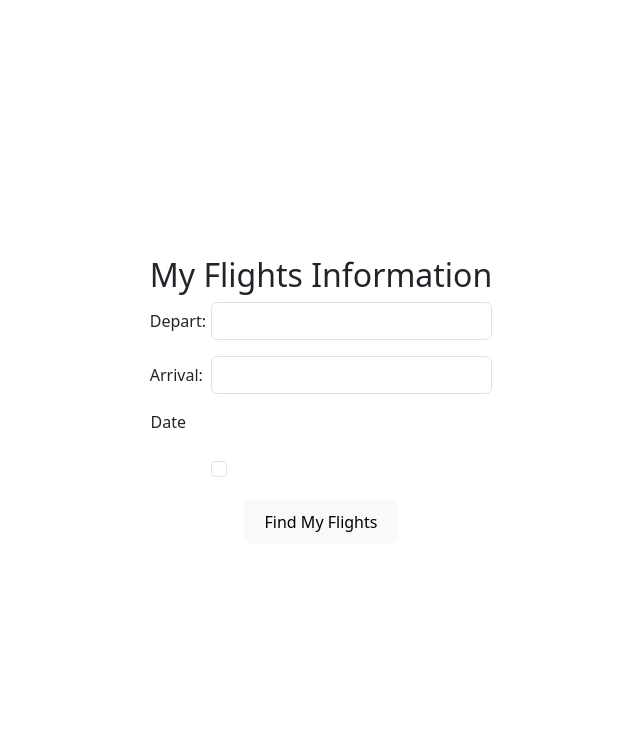
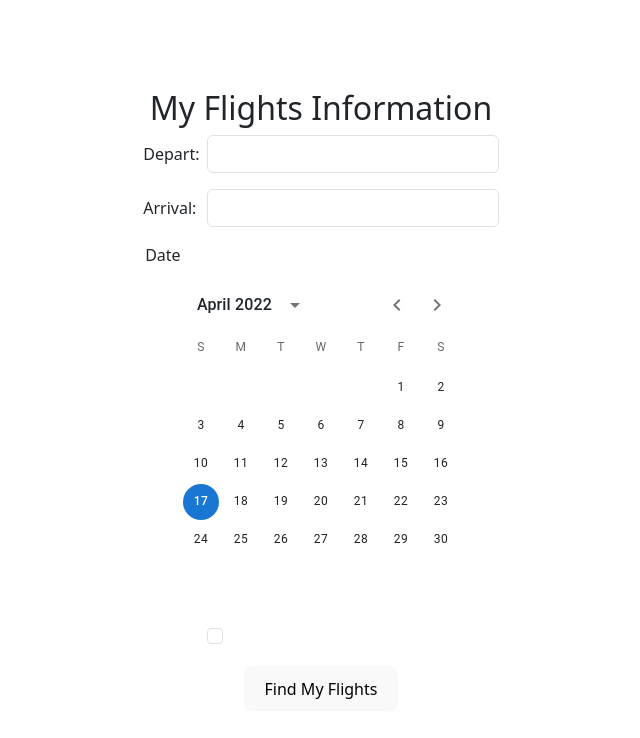
Before and after one commit to HiddenBrilliance/sheath-flight-ui, a React (Vite) app: page / in a window 1280 px wide. Shown: the top 738 px of the page, without its empty margins (319-959 px from the left). Built offline with nearby package versions, Linux system fonts and the light colour scheme.

Commit message:
added DateCalendar to form

```diff
--- a/src/Components/MyFlightInformation/MyFlightInformation.tsx
+++ b/src/Components/MyFlightInformation/MyFlightInformation.tsx
@@ -1,4 +1,9 @@
 import React, { FC, useState } from "react";
+import dayjs, { Dayjs } from "dayjs";
+import { DemoContainer, DemoItem } from "@mui/x-date-pickers/internals/demo";
+import { AdapterDayjs } from "@mui/x-date-pickers/AdapterDayjs";
+import { LocalizationProvider } from "@mui/x-date-pickers/LocalizationProvider";
+import { DateCalendar } from "@mui/x-date-pickers/DateCalendar";
 import { DatePicker } from "@mui/x-date-pickers/DatePicker";
 
 interface MyFlightInformationProps {}
@@ -11,6 +16,9 @@ const MyFlightInformation: FC<MyFlightInformationProps> = () => {
     arrival: "",
     date: "",
   });
+
+  const [value, setValue] = React.useState<Dayjs | null>(dayjs("2022-04-17"));
+  console.log("Calendar Value", value);
 
   // Function to handle changes in form inputs
   const handleInputChange = (e: React.ChangeEvent<HTMLInputElement>) => {
@@ -67,6 +75,12 @@ const MyFlightInformation: FC<MyFlightInformationProps> = () => {
           <legend className="col-form-label col-sm-2 pt-0">Date </legend>{" "}
           {/* TODO: Figure out why this date picker breaks the ui */}
           {/* <DatePicker /> */}
+          <LocalizationProvider dateAdapter={AdapterDayjs}>
+            <DateCalendar
+              value={value}
+              onChange={(newValue) => setValue(newValue)}
+            />
+          </LocalizationProvider>
         </fieldset>
         <div className="row mb-3">
           <div className="col-sm-10 offset-sm-2">
```
